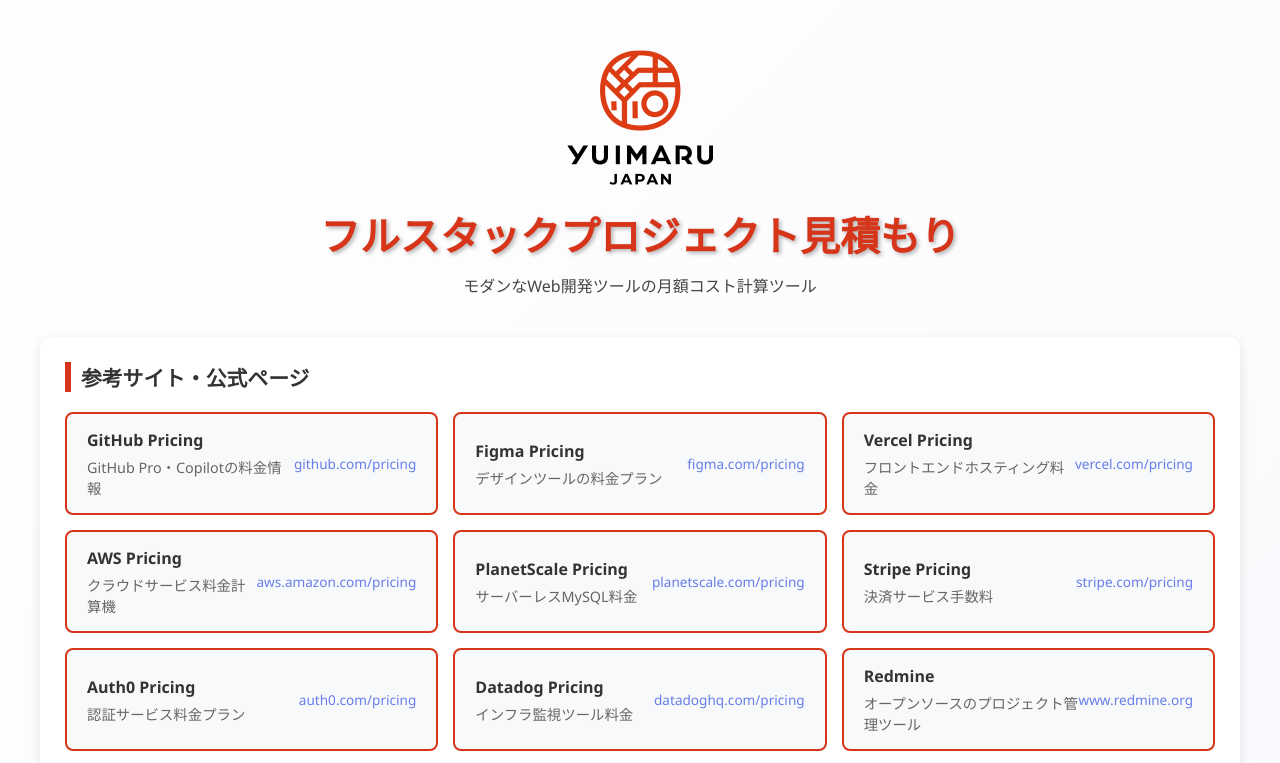
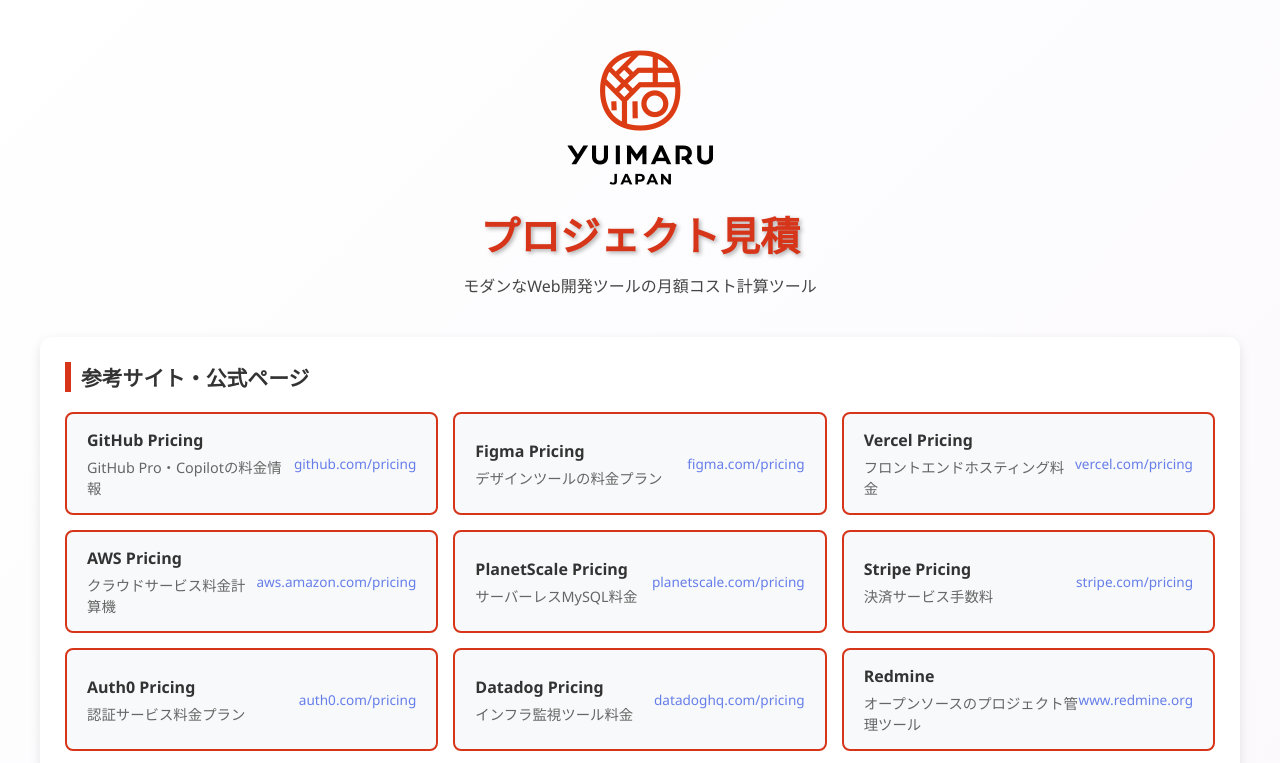
Before and after one commit to phyu-yuime/quotation, a plain HTML site: page index.html in a window 1280 px wide. Shown: the top 763 px of the page. Drawn offline with Linux system fonts and the light colour scheme.

Commit message:
fix:プロジェクト見積もり➡見積に変更

```diff
--- a/index.html
+++ b/index.html
@@ -6,7 +6,7 @@
     <head>
         <meta charset="UTF-8">
         <meta name="viewport" content="width=device-width, initial-scale=1.0">
-        <title>フルスタックプロジェクト見積もりツール</title>
+        <title>プロジェクト見積書</title>
         <link rel="icon" href="favicon.ico" type="image/x-icon">
         <link rel="icon" href="assets/icons/favicon.png" type="image/png">
 
@@ -377,7 +377,7 @@
     <div class="container">
         <div class="header">
             <img src="assets/logo.png" />
-            <h1 class="main-title">フルスタックプロジェクト見積もり</h1>
+            <h1 class="main-title">プロジェクト見積</h1>
             <p>モダンなWeb開発ツールの月額コスト計算ツール</p>
         </div>
 
```
